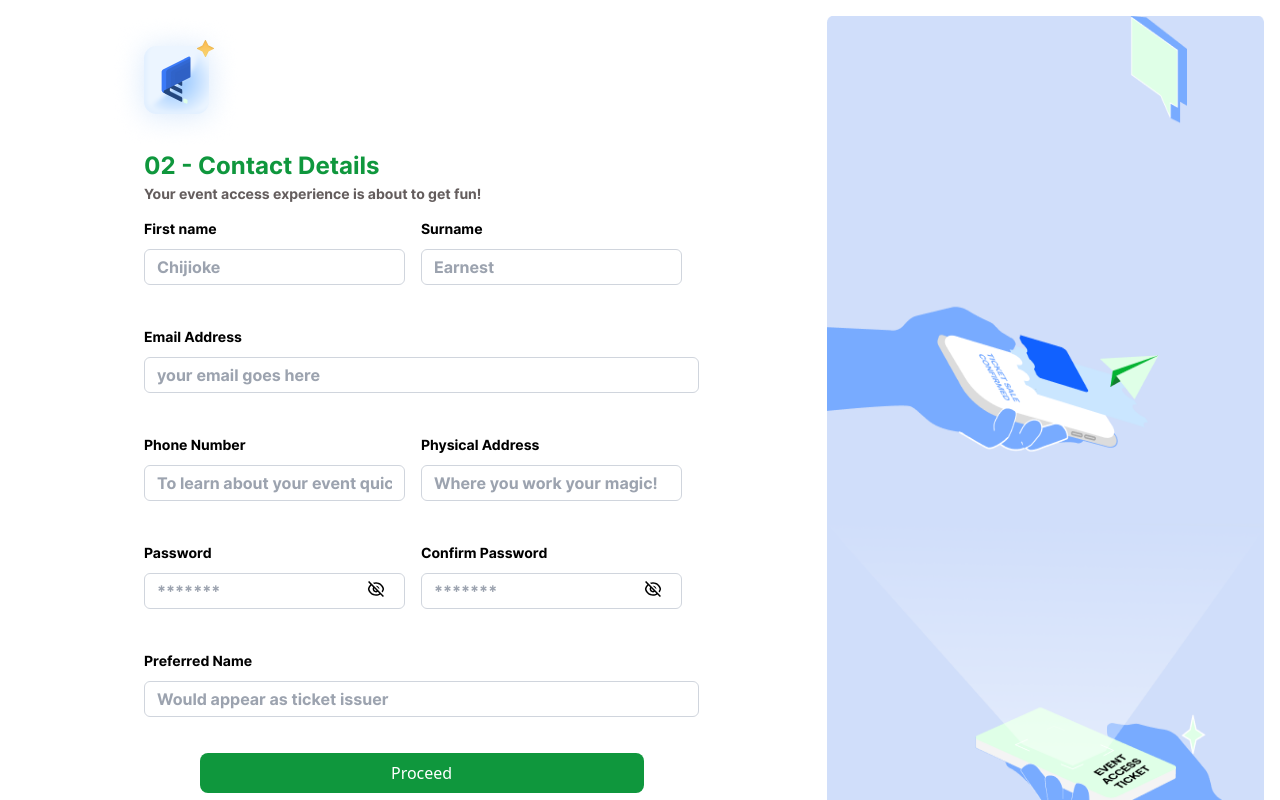
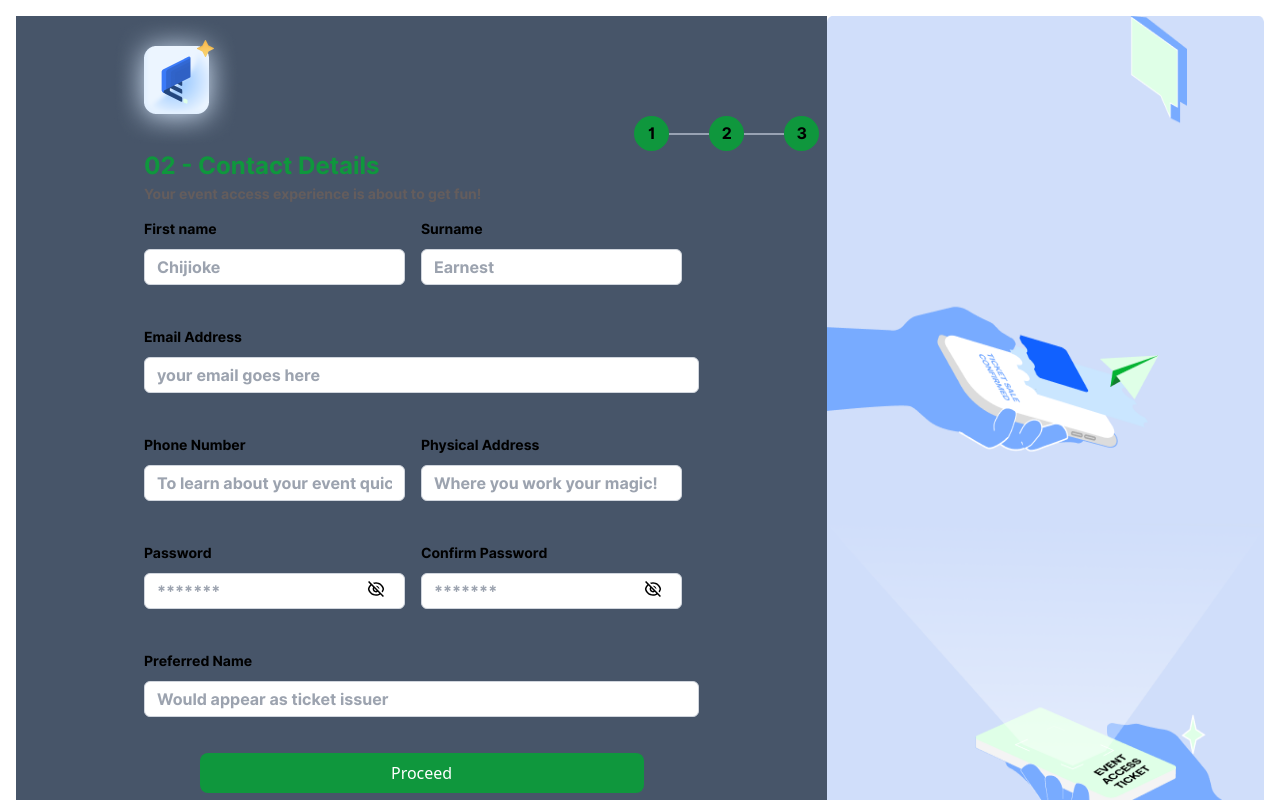
Before and after one commit to nnaemyx/webapp, a Next.js app: page /authentication/add-creator in a window 1280 px wide. Both pictures are taken after a click on the button "Proceed". Shown: the top 800 px of the page. Built offline with nearby package versions, Linux system fonts and the light colour scheme.

Commit message:
added cors

```diff
--- a/app/authentication/add-creator/_components/ContactDetails.tsx
+++ b/app/authentication/add-creator/_components/ContactDetails.tsx
@@ -8,6 +8,7 @@ import EyeShowIcon from "@/components/icons/EyeShowIcon";
 import EyeHideIcon from "@/components/icons/EyeHideIcon";
 import sideImage from "/public/assests/signup image.png"
 import BankingDetails from "./BankingInfo";
+import { Router } from "next/router";
 function ContactDetails() {
 
   useEffect(() => {
@@ -28,7 +29,7 @@ function ContactDetails() {
   const nextpage = () =>{
     setPage(3)
   }
-
+    const numbers = [1,2,3]
    const details = [
     {type: "text", name: "First name", placeholder: "Chijioke", value: firstname, edit: (value: string)=>{setFirstname(value)}},
     {type: "text", name: "Surname", placeholder: "Earnest", value: SurName, edit: (value: string)=>{setSurName(value)}},
@@ -43,10 +44,10 @@ const data = {
   firstname, SurName, password,confirmPassword, phoneNumber, preferredName, address,
 }
   return (
-    <div>
+    <div >
       {page === 2 ?
     <div className="flex px-4 py-4 font-inter">
-      <div className="md:flex md:w-[65%] w-[100%]">
+      <div className="md:flex md:w-[65%] w-[100%] relative bg-slate-600">
         <div className="lg:flex-1 lg:px-[8rem]">
           <div>
             <Image src={Stylizedlogo} alt="logo" className="-ml-8" />
@@ -95,6 +96,21 @@ const data = {
             <div className='text-grey400'>By continuing past this page, you acknowledge that you read, and agree to our <Link href='' className='underline text-grey700 '>Terms & Conditions for Eventcreators</Link> and our <Link href='' className='underline text-grey700'>Eventcreators Service Agreement</Link>.</div>
           </div>
         </div>
+      <div className="flex items-center absolute right-2 top-[100px]">
+      {numbers.map((number)=>{
+        return (
+          <div className="flex items-center">
+            <div onClick={nextpage} className={"cursor-pointer flex w-[35px] h-[35px] bg-success400 rounded-full justify-center items-center " + (number < page ? "bg-success400" : 'bg-grey400')}>
+              {number}
+            </div>
+            {number < 3 ?
+            <div className="flex w-[40px] h-[2px] bg-grey400 "></div>
+            : <></>
+          }
+          </div>
+        )
+      })}
+      </div>
       </div>
       <Image src={sideImage} alt="Onboarding Image" className="hidden md:flex w-[35%] max-h-full "/>
     </div> : <BankingDetails/>
--- a/app/authentication/add-creator/_components/Welcome.tsx
+++ b/app/authentication/add-creator/_components/Welcome.tsx
@@ -13,7 +13,7 @@ const Welcome = () => {
   }, [])
 
   const [typeChecked, setTypeChecked] = useState("")
-  const [page, setPage] = useState(1)
+  const [page, setPage] = useState("1")
   const accounts = [
     {type: "Individual", description: "A great pal who wants to host your parties on Entrypal", selected: false},
     {type: "Business Firm/Agency/Company", description: "An event place, record label, etc? Create events for a global audience on entrypal", selected: false}
@@ -24,12 +24,12 @@ const Welcome = () => {
   }
 
   const nextpage = () =>{
-    setPage(2)
+    setPage("2")
   }
 
   return (
     <div>
-      {page === 1 ?
+      {page === "1"?
   <div className='flex justify-center items-center flex-col text-center gap-5 w-[80%] m-auto '>
     <Image src={Stylizedlogo} alt="logo" />
     <div className=''>
```
Also changed, not shown: package.json (+4 -4 lines), 1 other file (tests, documents, lock files or other folders).
